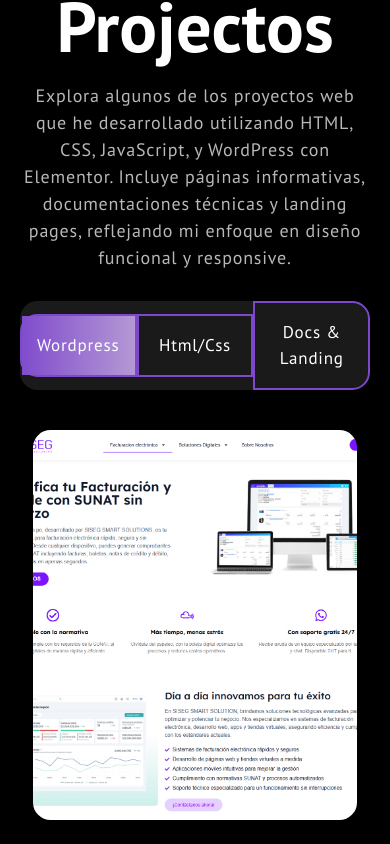
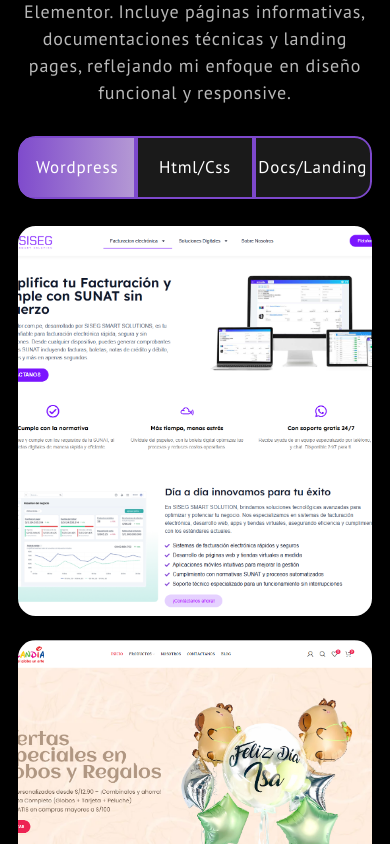
Before and after one commit to angis2004/miPortafolio, a React (Create React App) app: page / in a window 390 px wide. Shown: the part 6400-7244 px from the top of the page. Built offline with nearby package versions, Linux system fonts and the light colour scheme.

Commit message:
cambio-tamaño.letras

```diff
--- a/src/components/Projects.js
+++ b/src/components/Projects.js
@@ -135,7 +135,7 @@ export const Projects = () => {
                         <Nav.Link eventKey="second">Html/Css</Nav.Link>
                       </Nav.Item>
                       <Nav.Item>
-                        <Nav.Link eventKey="third">Docs & Landing</Nav.Link>
+                        <Nav.Link eventKey="third">Docs/Landing</Nav.Link>
                       </Nav.Item>
                     </Nav>
                     {/* <Tab.Content id="slideInUp" className={isVisible ? "animate__animated animate__slideInUp" : ""}> */}
--- a/src/styles.css
+++ b/src/styles.css
@@ -403,6 +403,7 @@ span {
 .education {
   padding: 100px 15px;
   background: var(--second-bg-color);
+  padding: 10rem 3% 2rem;
 }
 
 .education h2 {
@@ -648,9 +649,10 @@ margin: 5rem 2rem;
 
 /************ Projects Css ************/
 .project {
-  padding: 80px 0;
+  /* padding: 80px 0; */
   position: relative;
   background-color: black;
+  padding: 10rem 3% 2rem;
 }
 .project h2 {
 	font-size: 8rem;
@@ -760,7 +762,7 @@ margin: 5rem 2rem;
   transform: translate(-50%, -50%);
   transition: 0.5s ease-in-out;
   opacity: 0;
-  width: 100%;
+  width: 90%;
 }
 .proj-imgbx:hover .proj-txtx {
   top: 50%;
@@ -771,10 +773,11 @@ margin: 5rem 2rem;
   font-weight: 700;
   letter-spacing: 0.8px;
   line-height: 1.1em;
+  margin-bottom: 20px;
 }
 .proj-txtx span {
   font-style: italic;
-  font-weight: 400;
+  font-weight: 800;
   font-size: 15px;
   letter-spacing: 0.8px;
   color: black;
@@ -789,13 +792,12 @@ margin: 5rem 2rem;
 }
 
 
-
-@media ( max-width:991px){
-
-.row {
-/* margin: 1rem 0rem; */
-    padding: 1.5rem;
-}
+@media (min-width: 768px) {
+    .container, .container-md, .container-sm {
+        width: 100% !important;
+        /* max-width: 720px; */
+        padding: 10rem 3% 2rem;
+    }
 }
 
 
@@ -876,6 +878,7 @@ margin: 5rem 2rem;
 
 .contacto {
   background-color: var(--bg-color);
+
 }
 
 form{
@@ -1073,6 +1076,7 @@ select:focus {
 
   .contacto form {
     flex-direction: column;
+    padding: 0 3%;
   }
 
   .footer {
```
